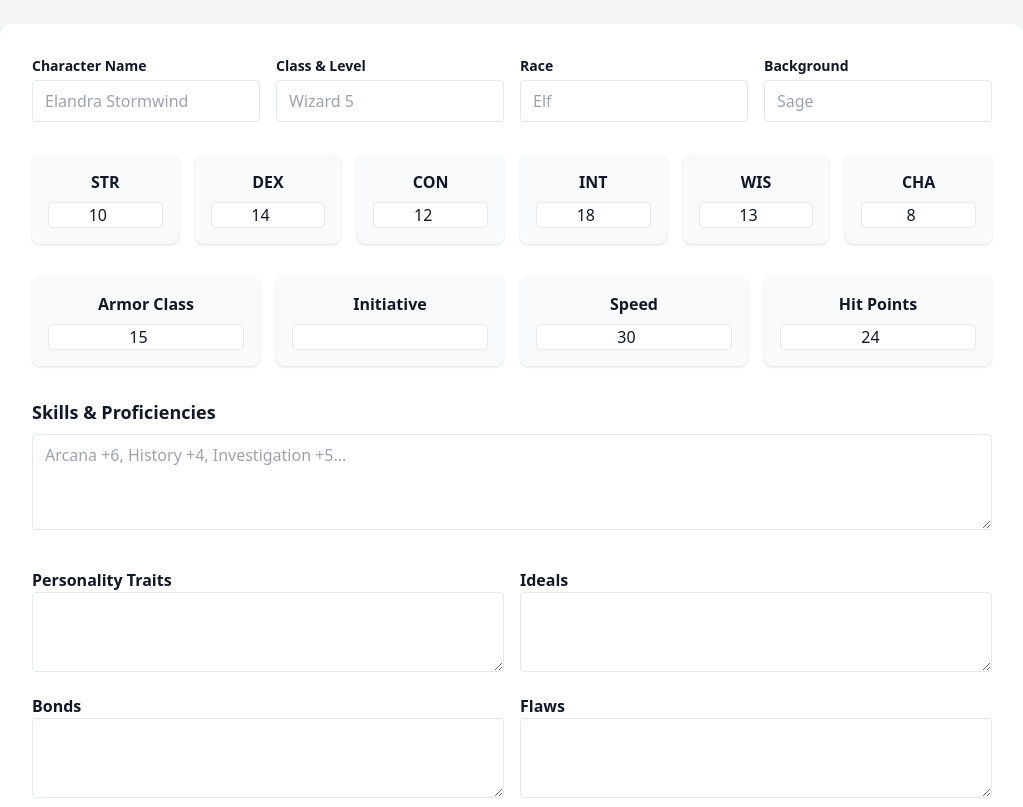
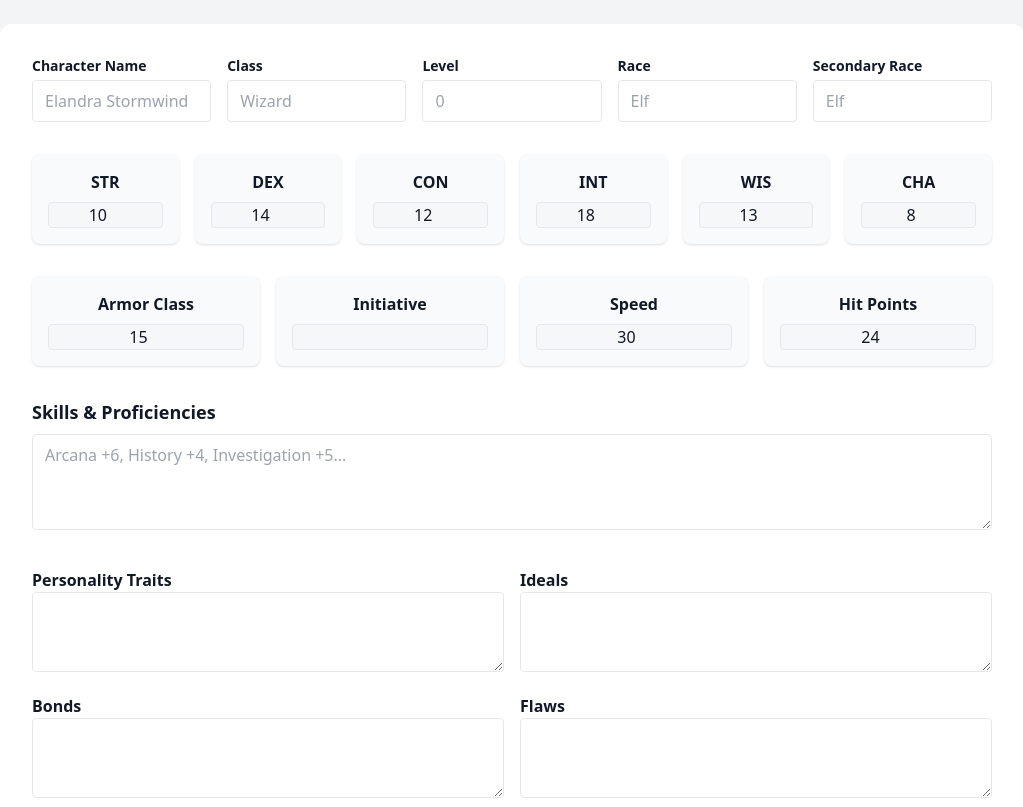
Before and after one commit to michaelmberger/michaelmberger.github.io, a plain HTML site: page Arena/CharacterSheet.html in a window 1280 px wide. Shown: the top 807 px of the page, without its empty margins (128-1151 px from the left). Drawn offline with nearby package versions, Linux system fonts and the light colour scheme.

Commit message:
Update Arena Character sheet

```diff
--- a/Arena/CharacterSheet.html
+++ b/Arena/CharacterSheet.html
@@ -3,7 +3,7 @@
 <head>
   <meta charset="UTF-8" />
   <meta name="viewport" content="width=device-width, initial-scale=1.0" />
-  <title>D&D Character Sheet</title>
+  <title>Character Sheet for Arena by Nathan Sommerville</title>
   <script src="https://cdn.tailwindcss.com"></script>
   <style>
     @media print {
@@ -21,22 +21,26 @@
   <div class="max-w-5xl mx-auto bg-white shadow-lg rounded-xl p-8 space-y-8">
 
     <!-- Character Info -->
-    <div class="grid grid-cols-1 md:grid-cols-4 gap-4">
+    <div class="grid grid-cols-1 md:grid-cols-5 gap-4">
       <div>
         <label class="block text-sm font-semibold">Character Name</label>
         <input type="text" class="mt-1 w-full border rounded px-3 py-2" placeholder="Elandra Stormwind" />
       </div>
       <div>
-        <label class="block text-sm font-semibold">Class & Level</label>
-        <input type="text" class="mt-1 w-full border rounded px-3 py-2" placeholder="Wizard 5" />
+        <label class="block text-sm font-semibold">Class</label>
+        <input type="text" class="mt-1 w-full border rounded px-3 py-2" placeholder="Wizard" />
+      </div>
+      <div>
+        <label class="block text-sm font-semibold">Level</label>
+        <input type="number" class="mt-1 w-full border rounded px-3 py-2" placeholder="0" />
       </div>
       <div>
         <label class="block text-sm font-semibold">Race</label>
         <input type="text" class="mt-1 w-full border rounded px-3 py-2" placeholder="Elf" />
       </div>
       <div>
-        <label class="block text-sm font-semibold">Background</label>
-        <input type="text" class="mt-1 w-full border rounded px-3 py-2" placeholder="Sage" />
+        <label class="block text-sm font-semibold">Secondary Race</label>
+        <input type="text" class="mt-1 w-full border rounded px-3 py-2" placeholder="Elf" />
       </div>
     </div>
 
@@ -44,47 +48,46 @@
     <div class="grid grid-cols-6 gap-4 text-center">
       <div class="bg-gray-50 p-4 rounded-lg shadow">
         <h3 class="font-bold">STR</h3>
-        <input type="number" class="mt-2 w-full border rounded text-center" value="10" />
+        <input type="number" disabled class="mt-2 w-full border rounded text-center" value="10" />
       </div>
       <div class="bg-gray-50 p-4 rounded-lg shadow">
         <h3 class="font-bold">DEX</h3>
-        <input type="number" class="mt-2 w-full border rounded text-center" value="14" />
+        <input type="number" disabled class="mt-2 w-full border rounded text-center" value="14" />
       </div>
       <div class="bg-gray-50 p-4 rounded-lg shadow">
         <h3 class="font-bold">CON</h3>
-        <input type="number" class="mt-2 w-full border rounded text-center" value="12" />
+        <input type="number" disabled class="mt-2 w-full border rounded text-center" value="12" />
       </div>
       <div class="bg-gray-50 p-4 rounded-lg shadow">
         <h3 class="font-bold">INT</h3>
-        <input type="number" class="mt-2 w-full border rounded text-center" value="18" />
+        <input type="number" disabled class="mt-2 w-full border rounded text-center" value="18" />
       </div>
       <div class="bg-gray-50 p-4 rounded-lg shadow">
         <h3 class="font-bold">WIS</h3>
-        <input type="number" class="mt-2 w-full border rounded text-center" value="13" />
+        <input type="number" disabled class="mt-2 w-full border rounded text-center" value="13" />
       </div>
       <div class="bg-gray-50 p-4 rounded-lg shadow">
         <h3 class="font-bold">CHA</h3>
-        <input type="number" class="mt-2 w-full border rounded text-center" value="8" />
+        <input type="number" disabled class="mt-2 w-full border rounded text-center" value="8" />
       </div>
     </div>
 
-    <!-- Core Stats -->
     <div class="grid grid-cols-4 gap-4">
       <div class="bg-gray-50 p-4 rounded-lg shadow text-center">
         <h4 class="font-bold">Armor Class</h4>
-        <input type="number" class="mt-2 w-full border rounded text-center" value="15" />
+        <input type="number" disabled class="mt-2 w-full border rounded text-center" value="15" />
       </div>
       <div class="bg-gray-50 p-4 rounded-lg shadow text-center">
         <h4 class="font-bold">Initiative</h4>
-        <input type="number" class="mt-2 w-full border rounded text-center" value="+2" />
+        <input type="number" disabled class="mt-2 w-full border rounded text-center" value="+2" />
       </div>
       <div class="bg-gray-50 p-4 rounded-lg shadow text-center">
         <h4 class="font-bold">Speed</h4>
-        <input type="number" class="mt-2 w-full border rounded text-center" value="30" />
+        <input type="number" disabled class="mt-2 w-full border rounded text-center" value="30" />
       </div>
       <div class="bg-gray-50 p-4 rounded-lg shadow text-center">
         <h4 class="font-bold">Hit Points</h4>
-        <input type="number" class="mt-2 w-full border rounded text-center" value="24" />
+        <input type="number" disabled class="mt-2 w-full border rounded text-center" value="24" />
       </div>
     </div>
 
```
